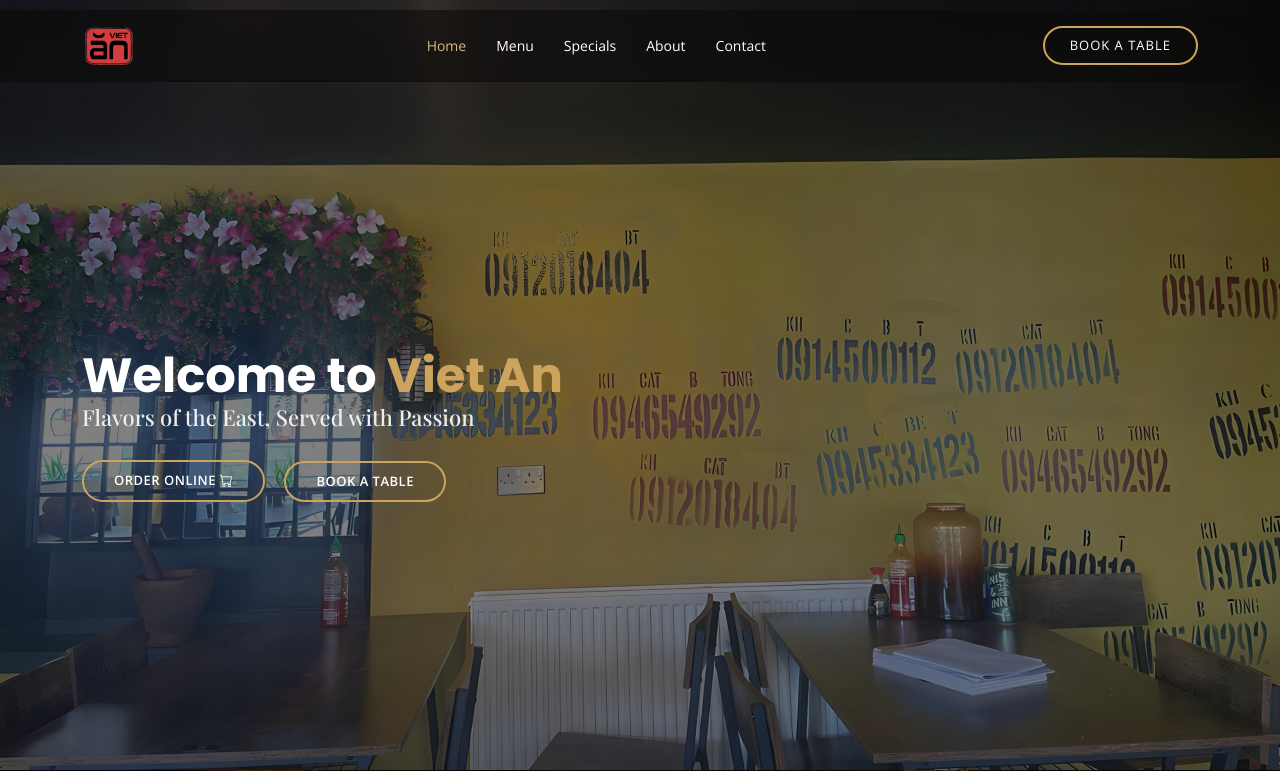
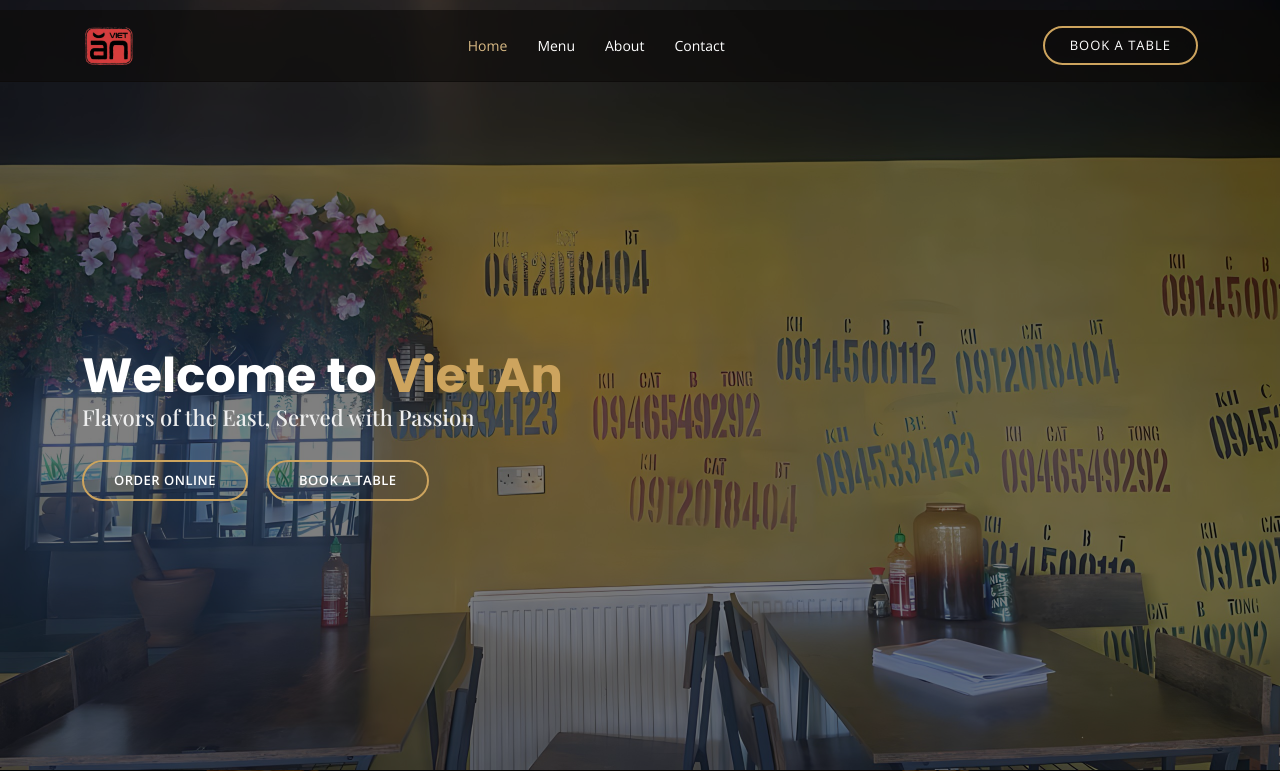
Before and after one commit to chaudanghuy/vietan, a Django app: template templates/themes/restaurantly/index.html in a window 1280 px wide. Shown: the part 30-801 px from the top of the page. Run offline with Django 5.2, Linux system fonts and the light colour scheme; the template is opened without the code that fills it, so the values that code supplies are empty; some libraries are stand-ins or nearby versions; some web fonts are replaced.

Commit message:
Feedback

```diff
--- a/templates/themes/restaurantly/base.html
+++ b/templates/themes/restaurantly/base.html
@@ -72,7 +72,7 @@
                 <ul>
                     <li><a class="nav-link scrollto active" href="/#hero">Home</a></li>
                     <li><a class="nav-link scrollto" href="/#menu">Menu</a></li>
-                    <li><a class="nav-link scrollto" href="/#specials">Specials</a></li>
+                    <!-- <li><a class="nav-link scrollto" href="/#specials">Specials</a></li> -->
                     <!-- <li><a class="nav-link scrollto" href="#events">Events</a></li> -->
                     <!-- <li><a class="nav-link scrollto" href="#chefs">Chefs</a></li> -->
                     <!-- <li><a class="nav-link scrollto" href={% url 'gallery' %}>Gallery</a></li> -->
--- a/templates/themes/restaurantly/index.html
+++ b/templates/themes/restaurantly/index.html
@@ -9,9 +9,9 @@
 
                 <div class="btns">
 					{% if restaurant.booking_enabled %}
-						<a href={% url 'order-online' %} class="btn-menu animated fadeInUp scrollto">Order Online <i class="bi bi-cart"></i></a>
+						<a href={% url 'order-online' %} class="btn-menu animated fadeInUp scrollto">Order Online</a>
 					{% else %}
-						<a data-bs-toggle="modal" data-bs-target="#busyModal" class="btn-menu animated fadeInUp scrollto">Order Online <i class="bi bi-cart"></i></a>
+						<a data-bs-toggle="modal" data-bs-target="#busyModal" class="btn-menu animated fadeInUp scrollto">Order Online</a>
 					{% endif %}
                     <a href={% url 'book' %} class="btn-book animated fadeInUp scrollto">Book a Table</a>
                 </div>
```
